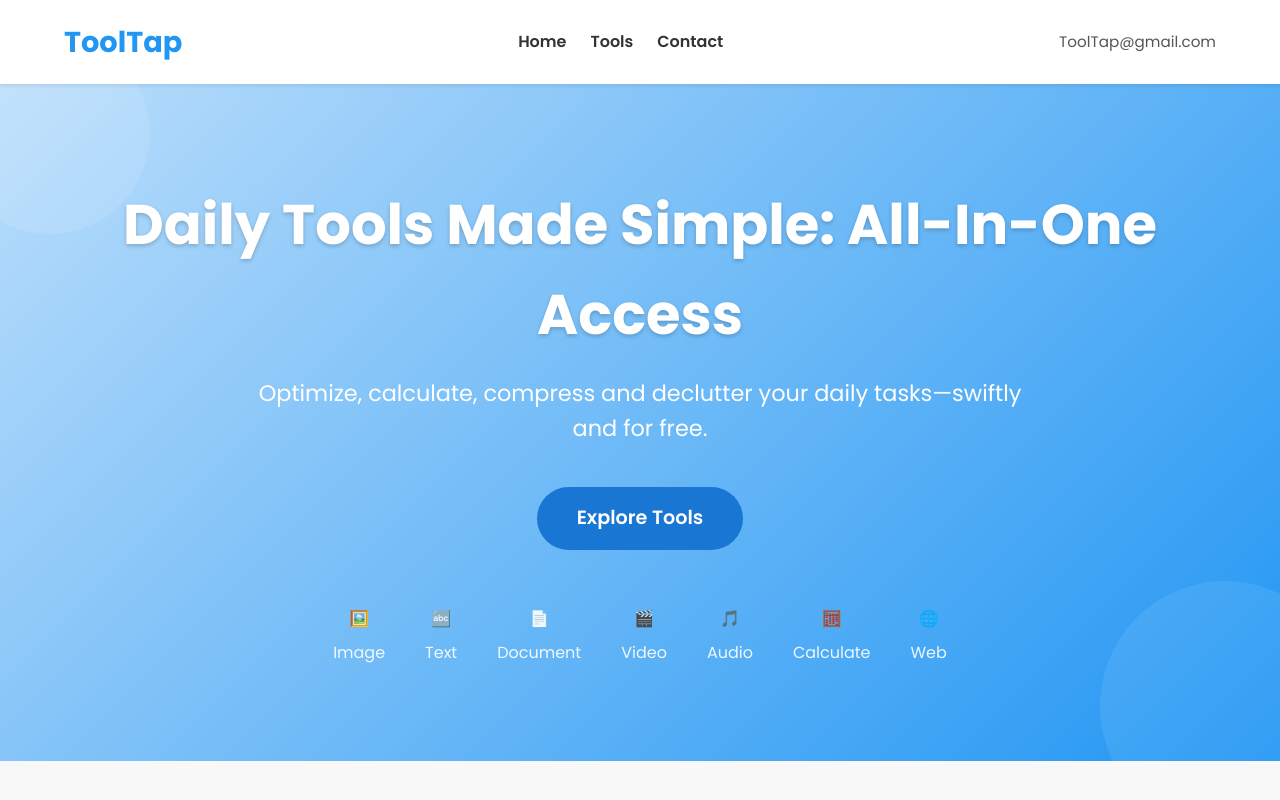
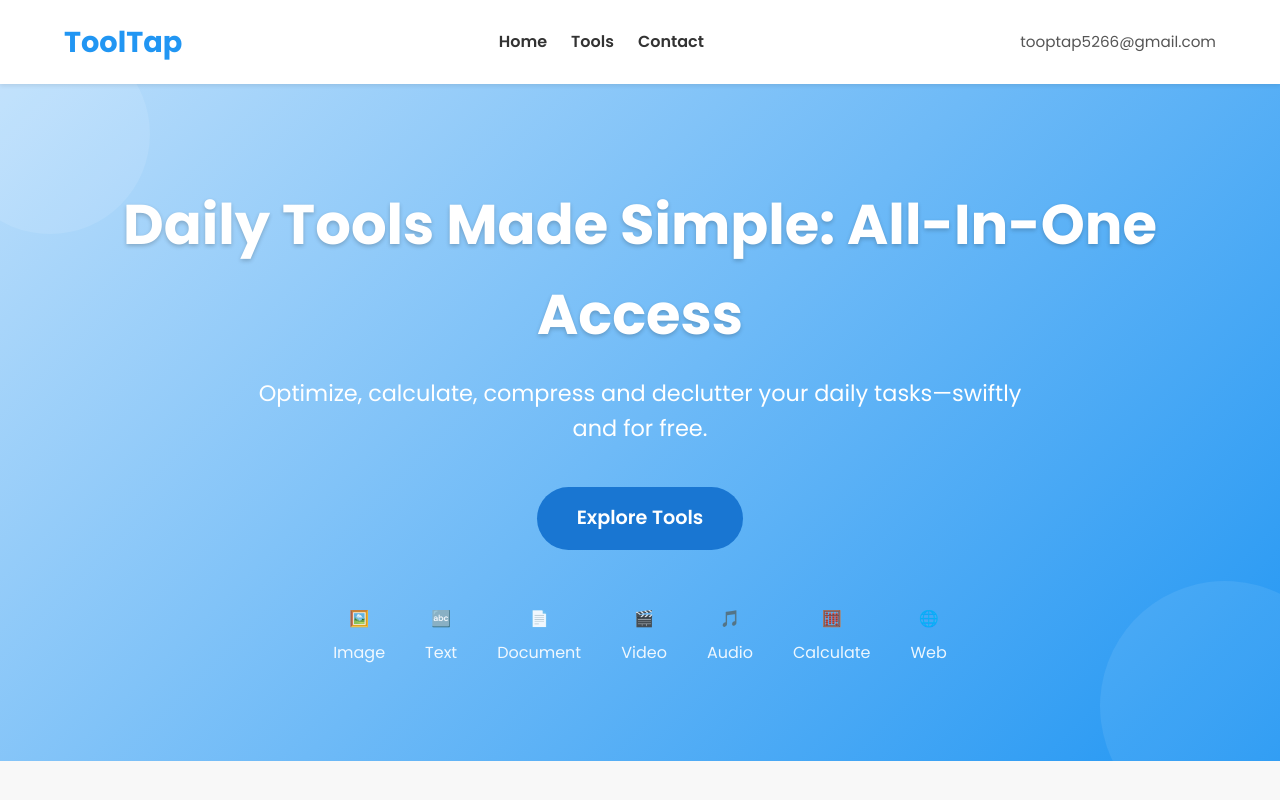
Before and after one commit to Tooltap5432/ToolTap, a plain HTML site: page index.html in a window 1280 px wide. Shown: the top 800 px of the page. Drawn offline with Linux system fonts and the light colour scheme.

Commit message:
Update index.html

```diff
--- a/index.html
+++ b/index.html
@@ -497,7 +497,7 @@
                 <li><a href="#contact">Contact</a></li>
             </ul>
         </nav>
-        <span class="contact-email">ToolTap@gmail.com</span>
+        <span class="contact-email">tooptap5266@gmail.com</span>
     </header>
 
     <main>
@@ -1302,7 +1302,7 @@
     <footer id="contact" class="footer">
         <div class="logo">ToolTap</div>
         <p class="tagline">Simplifying your digital life.</p>
-        <span class="contact-email">ToolTap@gmail.com</span>
+        <span class="contact-email">tooptap5266@gmail.com</span>
         <ul class="quick-links">
             <li><a href="#_">Privacy Policy</a></li>
             <li><a href="#_">Terms of Use</a></li>
```
